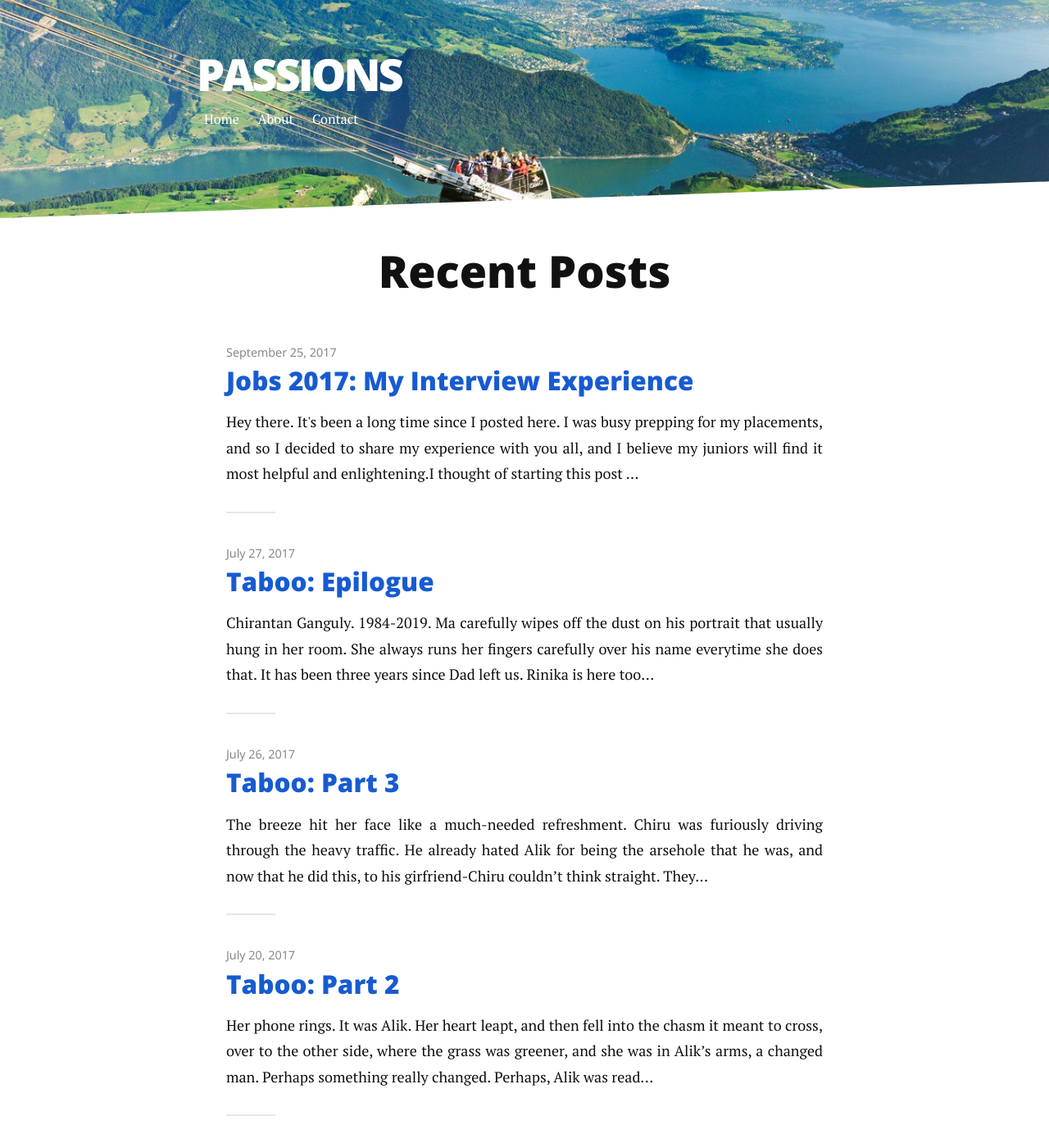
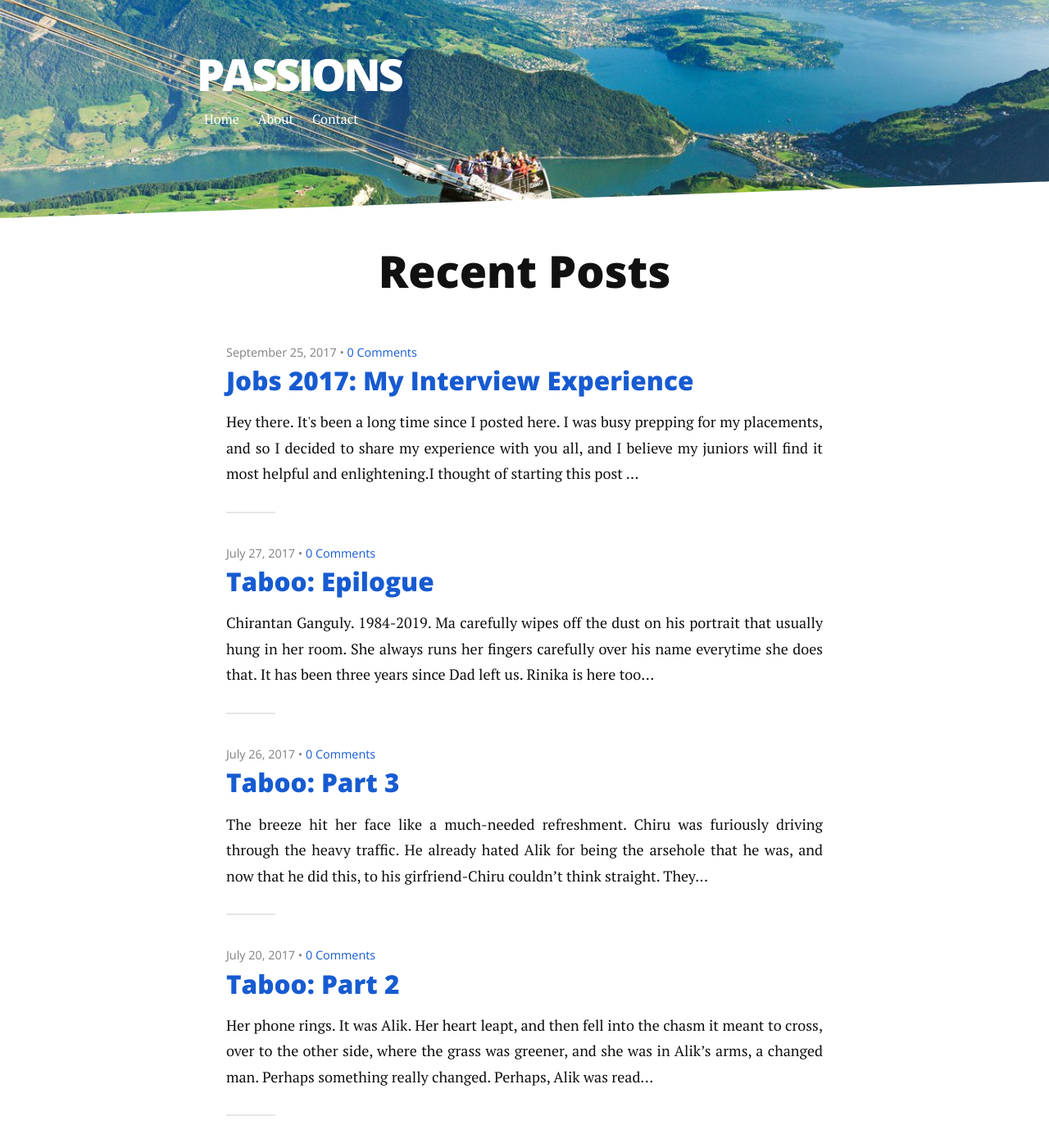
Before and after one commit to mouri11/blogs, a Jekyll site: the page built from index.html, in a window 1280 px wide and 1400 px high. Shown: the whole window at 82% size. Built offline with Jekyll 4.4.1, drawn with Linux system fonts in a browser that asks for light colours; nearby versions of some CDN libraries; the list of posts is cut into pages by our own code; comment, search, counter and statistics services are not loaded; some of the changed text lies outside the part shown.

Commit message:
Minor Changes
Signed-off-by: Rohit Das <rohit.das950@gmail.com>

```diff
--- a/_layouts/post.html
+++ b/_layouts/post.html
@@ -3,8 +3,6 @@ layout: default
 comments: true
 ---
 <div class="post">
-
-  {% if page.comments %} • <a href="{{ post.url | prepend: site.baseurl }}#disqus_thread">0 Comments</a>{% endif %}
 
   {% if page.image %}
   <div class="featuredImage">
--- a/index.html
+++ b/index.html
@@ -8,8 +8,9 @@ title: Passions
   <ul class="posts noList">
     {% for post in paginator.posts %}
     <li>
-      <span class="date">{{ post.date | date: '%B %d, %Y' }}</span>
-      <h3><a class="post-link" href="{{ post.url | prepend: site.baseurl }}#disqus_thread">{{ post.title }}</a></h3>
+      <span class="date">{{ post.date | date: '%B %d, %Y' }} • <a href="https://mouri11.github.io/blogs{{ post.url }}#disqus_thread">0 Comments</a></span>
+
+      <h3><a class="post-link" href="{{ post.url | prepend: site.baseurl }}">{{ post.title }}</a></h3>
       <p class="description">{% if post.description %}{{ post.description | strip_html | strip_newlines | truncate: 250 }}{% else %}{{ post.content | strip_html | strip_newlines | truncate: 250 }}{% endif %}</p>
 
       <!-- Ads -->
```
